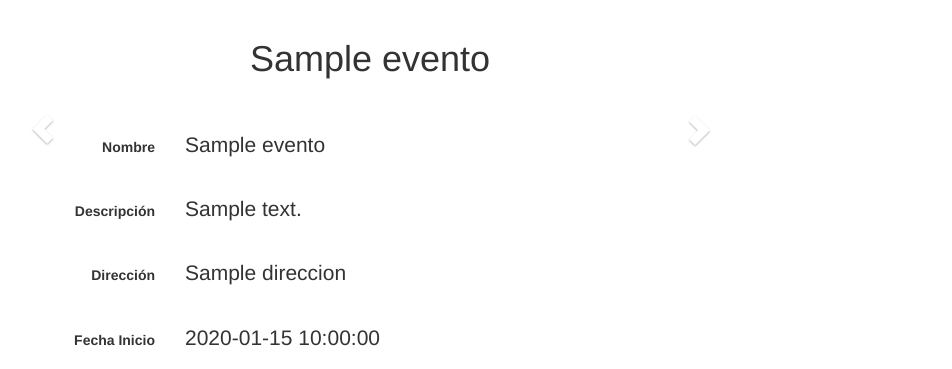
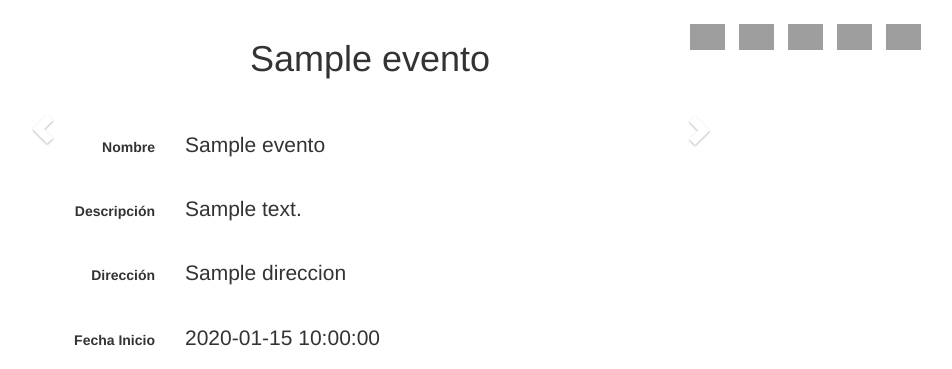
Before and after one commit to Garlo13/EventosDelSur, a Python web app: template src/templates/verEvento.html in a window 1280 px wide. Shown: the part 51-420 px from the top of the page, without its empty margins (270-1222 px from the left). Run offline with Jinja, Linux system fonts and the light colour scheme; the template is opened without the code that fills it: most values are stand-ins (such as "Sample title", 1, 10 or a date in 2020); some libraries are stand-ins or nearby versions; grey boxes are pictures that could not be loaded.

Commit message:
Botones de compartir corregidos

```diff
--- a/src/templates/verEvento.html
+++ b/src/templates/verEvento.html
@@ -4,14 +4,26 @@
 
 <head>
 
+<style type="text/css">
+#share-buttons img {
+	width: 45px;
+	padding: 5px;
+	border: 0;
+	box-shadow: 0;
+	display: inline;
+}
+</style>
+
 <script type="text/javascript">
 		window.geolocalizacion = [{{evento.latitud }},{{ evento.longitud }}];
 		window.flickrTags = JSON.parse("{{ nombreTags }}");
 	</script>
 
-	<script src="https://ajax.googleapis.com/ajax/libs/jquery/3.2.1/jquery.min.js"></script>
+<script
+	src="https://ajax.googleapis.com/ajax/libs/jquery/3.2.1/jquery.min.js"></script>
 <script src="../static/js/verEvento.js"></script>
-	<script src="https://maps.googleapis.com/maps/api/js?key=AIzaSyDQ88yUrHYcUimr-N19KWUK5W5PjDLjrzQ&callback=initMap"
+<script
+	src="https://maps.googleapis.com/maps/api/js?key=AIzaSyDQ88yUrHYcUimr-N19KWUK5W5PjDLjrzQ&callback=initMap"
 	async defer>
     </script>
 
@@ -24,10 +36,51 @@
 
 
 <div class="row">
-	<div class="col-lg-12 text-center">
-		<h1>
-			{{evento.nombre}}
-		</h1>
+	<div class="col-md-3 text-center"></div>
+	<div class="col-md-6 text-center">
+		<h1>{{evento.nombre}}</h1>
+	</div>
+
+	<div class="col-md-3">
+		<div id="share-buttons">
+			<!-- Facebook -->
+			<a
+				href="http://www.facebook.com/sharer.php?u=http://eventosdelsur-192011.appspot.com/open/{{ evento.key.id()}}"
+				target="_blank"> <img
+				src="https://simplesharebuttons.com/images/somacro/facebook.png"
+				alt="Facebook" />
+			</a>
+
+			<!-- Google+ -->
+			<a
+				href="https://plus.google.com/share?url=http://eventosdelsur-192011.appspot.com/open/{{ evento.key.id()}}"
+				target="_blank"> <img
+				src="https://simplesharebuttons.com/images/somacro/google.png"
+				alt="Google" />
+			</a>
+
+			<!-- LinkedIn -->
+			<a
+				href="http://www.linkedin.com/shareArticle?mini=true&amp;url=http://eventosdelsur-192011.appspot.com/open/{{ evento.key.id()}}"
+				target="_blank"> <img
+				src="https://simplesharebuttons.com/images/somacro/linkedin.png"
+				alt="LinkedIn" />
+			</a>
+			<!-- Twitter -->
+			<a
+				href="https://twitter.com/share?url=http://eventosdelsur-192011.appspot.com/open/{{ evento.key.id()}}&amp;text=Este%20evento%20podria%20interesarte&amp;hashtags=EventosDelSur"
+				target="_blank"> <img
+				src="https://simplesharebuttons.com/images/somacro/twitter.png"
+				alt="Twitter" />
+			</a>
+			<!-- Email -->
+			<a
+				href="mailto:?Subject={{evento.nombre}}&amp;Body=Este%20evento%20podria%20interesarte!%20
+				http://eventosdelsur-192011.appspot.com/open/{{ evento.key.id()}}">
+				<img src="https://simplesharebuttons.com/images/somacro/email.png"
+				alt="Email" />
+			</a>
+		</div>
 	</div>
 </div>
 <br />
@@ -136,12 +189,12 @@
 
 			</div>
 
-			<div class="form-group" style=" height: 500px; margin: 10px;">
+			<div class="form-group" style="height: 500px; margin: 10px;">
 				<div id="map-canvas" style="width: 100%; height: 100%"></div>
 			</div>
 
 			<div>
-				<div class="form-group" >
+				<div class="form-group">
 					<div class="col-sm-3"></div>
 					<div class="col-sm-6">
 						<h2 sytle="text-align=center">Comentarios</h2>
@@ -164,16 +217,15 @@
 			</div>
 
 			<div class="form-group">
-				<div class="col-sm-3">
-
-				</div>
+				<div class="col-sm-3"></div>
 
 				<div class="col-sm-6">
 					<input type="text" class="form-control" name="comentario"
 						id="comentario">
 				</div>
 				<div class="col-sm-3">
-					<button type="submit" value="submit" class="btn btn-success">Enviar	comentario</button>
+					<button type="submit" value="submit" class="btn btn-success">Enviar
+						comentario</button>
 				</div>
 
 			</div>
```
Lines whose indentation alone changed are shown as unchanged.
